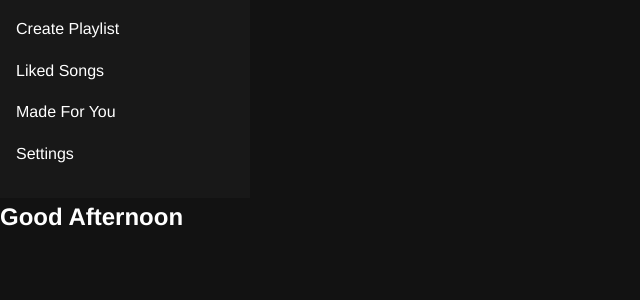
After one commit to desmondharris/aspot, a Django app: template templates/spotifylayer/playlist.html in a window 1280 px wide. The commit adds this page. Shown: the top 300 px of the page, without its empty margins (0-640 px from the left). Run offline with Django 5.2, Linux system fonts and the light colour scheme; the template is opened without the code that fills it, so the values that code supplies are empty.

Commit message:
commit from work

```diff
--- a/spotifylayer/views.py
+++ b/spotifylayer/views.py
@@ -74,7 +74,7 @@ def spotify_callback(request):
     :return:
     """
     auth_manager = get_spotify_auth()
-    code = request.GET.get("code") # parse the code from url
+    code = request.GET.get("code")  # parse the code from url
 
     if code:
         token_info = auth_manager.get_access_token(code)
--- a/static/css/index.css
+++ b/static/css/index.css
@@ -6,14 +6,14 @@
 }
 
 /* Content area styling */
-.content {
+.content-list {
   flex: 1;
   padding: 1rem;
   height: calc(100vh - 70px); /* Adjust height as needed */
   overflow-y: auto;
 }
 
-.content h1 {
+.content-list h1 {
   margin-bottom: 1rem;
 }
 .card {
--- a/templates/sidebar.html
+++ b/templates/sidebar.html
@@ -3,6 +3,7 @@
         <li><a href="#">Create Playlist</a></li>
         <li><a href="#">Liked Songs</a></li>
         <li><a href="#">Made For You</a></li>
+          <li><a href="#">Settings</a></li>
         <!-- Add more sidebar links as needed -->
       </ul>
 </aside>
--- /dev/null
+++ b/templates/spotifylayer/playlist.html
@@ -0,0 +1,29 @@
+{% load static %}
+<!DOCTYPE html>
+<html lang="en">
+    <head>
+      <meta charset="UTF-8">
+      <meta name="viewport" content="width=device-width, initial-scale=1.0">
+      <title>Spotify - Web Player</title>
+        {% load static %}
+        <link rel="stylesheet" href="{% static 'css/global.css' %}">
+        <link rel="stylesheet" href="{% static 'css/playlist.css' %}">
+    </head>
+    <body>
+        <div class="container">
+            {% include 'sidebar.html' %}
+            <section class="content-list">
+                <h1>Good Afternoon</h1>
+                {% for playlist in playlists %}
+                <div class="card">
+                    <img src="{{ playlist.image_url }}" alt="Playlist Image">
+                    <div class="card-text">
+                        <b>{{ playlist.name }}</b>
+                        <p>{{ playlist.description }}</p>
+                    </div>
+                </div>
+                {% endfor %}
+            </section>
+        </div>
+    </body>
+</html>
```
Also changed, not shown: spotifylayer/parsers.py (+24 -1 lines), spotifylayer/spotify_helper.py (+10 -2 lines), templates/spotifylayer/index.html (+2 -14 lines), static/css/playlist.css (added).
